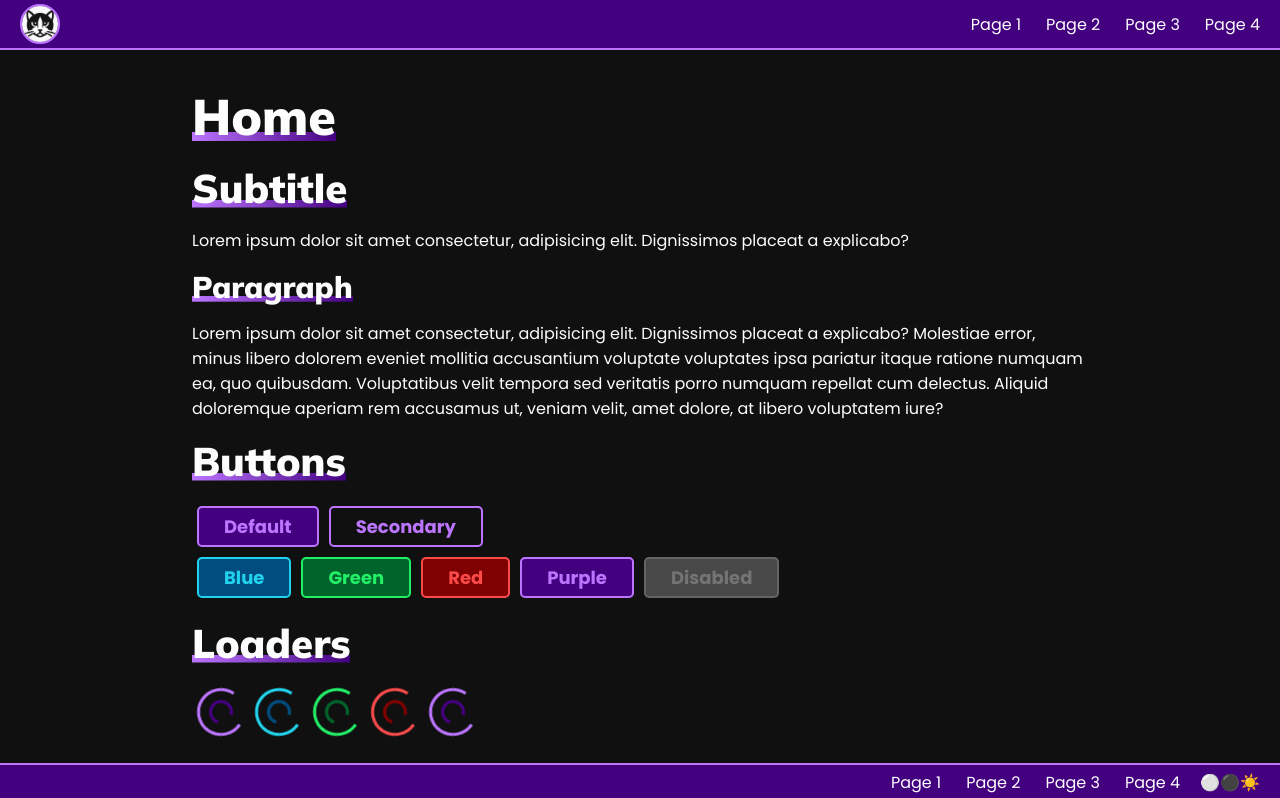
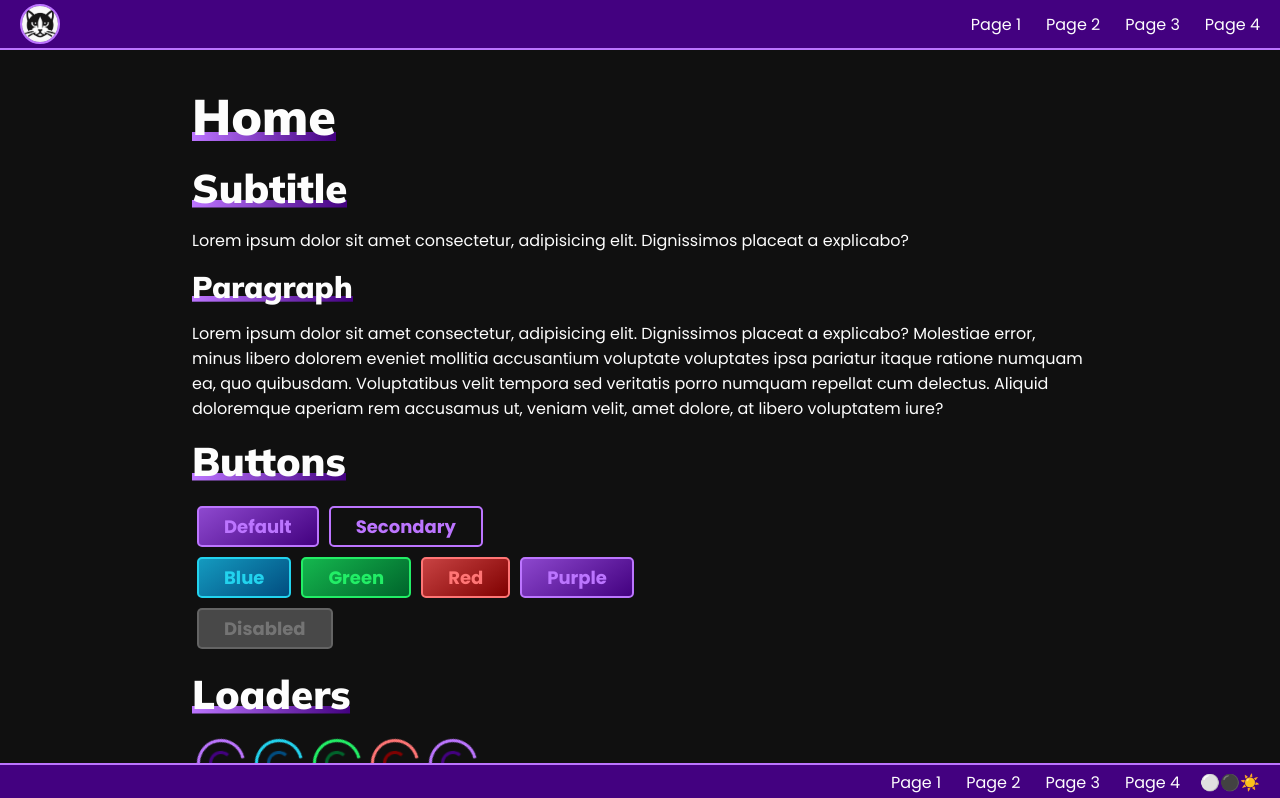
Before and after one commit to irenealcaine/template-navbar, a React (Create React App) app: page / in a window 1280 px wide. Shown: the top 798 px of the page. Built offline with nearby package versions, Linux system fonts and the light colour scheme.

Commit message:
Update 3 files

```diff
--- a/src/Components/Button/Button.scss
+++ b/src/Components/Button/Button.scss
@@ -9,31 +9,35 @@
   font-size: 18px;
   margin: 5px;
 
-  background-color: $main;
+  background: linear-gradient(145deg, $main, $dark-main);
+  background-size: 100% 300%;
+  background-position: 0% 0%;
   border: 2px solid $dark-main;
   color: $dark-main;
 
+  transition: $transition;
+
   &:hover {
-    background-color: $dark-main;
     border: 2px solid $main;
     color: $main;
     text-decoration: underline;
+    background-position: 0% 100%;
   }
 
   &.dark {
-    background-color: $dark-main;
     border: 2px solid $main;
     color: $main;
+    background-position: 0% 100%;
 
     &:hover {
-      background-color: $main;
+      background-position: 0% 0%;
       border: 2px solid $dark-main;
       color: $dark-main;
     }
   }
 
   &.secondary {
-    background-color: transparent;
+    background: transparent;
     border: 2px solid $dark-main;
     color: $dark-main;
 
@@ -53,23 +57,25 @@
   }
 
   &.blue {
-    background-color: $blue;
+    background: linear-gradient(145deg, $blue, $dark-blue);
+    background-size: 100% 300%;
+    background-position: 0% 0%;
     border: 2px solid $dark-blue;
     color: $dark-blue;
 
     &:hover {
-      background-color: $dark-blue;
+      background-position: 0% 100%;
       border: 2px solid $blue;
       color: $blue;
     }
 
     &.dark {
-      background-color: $dark-blue;
+      background-position: 0% 100%;
       border: 2px solid $blue;
       color: $blue;
 
       &:hover {
-        background-color: $blue;
+        background-position: 0% 0%;
         border: 2px solid $dark-blue;
         color: $dark-blue;
       }
@@ -77,23 +83,25 @@
   }
 
   &.green {
-    background-color: $green;
+    background: linear-gradient(145deg, $green, $dark-green);
+    background-size: 100% 300%;
+    background-position: 0% 0%;
     border: 2px solid $dark-green;
     color: $dark-green;
 
     &:hover {
-      background-color: $dark-green;
+      background-position: 0% 100%;
       border: 2px solid $green;
       color: $green;
     }
 
     &.dark {
-      background-color: $dark-green;
+      background-position: 0% 100%;
       border: 2px solid $green;
       color: $green;
 
       &:hover {
-        background-color: $green;
+        background-position: 0% 0%;
         border: 2px solid $dark-green;
         color: $dark-green;
       }
@@ -101,23 +109,25 @@
   }
 
   &.purple {
-    background-color: $purple;
+    background: linear-gradient(145deg, $purple, $dark-purple);
+    background-size: 100% 300%;
+    background-position: 0% 0%;
     border: 2px solid $dark-purple;
     color: $dark-purple;
 
     &:hover {
-      background-color: $dark-purple;
+      background-position: 0% 100%;
       border: 2px solid $purple;
       color: $purple;
     }
 
     &.dark {
-      background-color: $dark-purple;
+      background-position: 0% 100%;
       border: 2px solid $purple;
       color: $purple;
 
       &:hover {
-        background-color: $purple;
+        background-position: 0% 0%;
         border: 2px solid $dark-purple;
         color: $dark-purple;
       }
@@ -125,23 +135,25 @@
   }
 
   &.red {
-    background-color: $red;
+    background: linear-gradient(145deg, $red, $dark-red);
+    background-size: 100% 300%;
+    background-position: 0% 0%;
     border: 2px solid $dark-red;
     color: $dark-red;
 
     &:hover {
-      background-color: $dark-red;
+      background-position: 0% 100%;
       border: 2px solid $red;
       color: $red;
     }
 
     &.dark {
-      background-color: $dark-red;
+      background-position: 0% 100%;
       border: 2px solid $red;
       color: $red;
 
       &:hover {
-        background-color: $red;
+        background-position: 0% 0%;
         border: 2px solid $dark-red;
         color: $dark-red;
       }
@@ -149,14 +161,13 @@
   }
 
   &.disabled {
-    background-color: rgba(128, 128, 128, 0.5);
+    background: rgba(128, 128, 128, 0.5);
     border: 2px solid rgba(128, 128, 128, 0.5);
     color: rgba(128, 128, 128, 0.8);
     cursor: auto;
     text-decoration: none;
 
     &:hover {
-      background-color: rgba(128, 128, 128, 0.5);
       border: 2px solid rgba(128, 128, 128, 0.5);
       color: rgba(128, 128, 128, 0.8);
     }
--- a/src/Pages/Home/Home.jsx
+++ b/src/Pages/Home/Home.jsx
@@ -38,6 +38,7 @@ const Home = () => {
       <Button value={"Green"} href={"https://google.es"} color={"green"} />
       <Button value={"Red"} href={"https://google.es"} color={"red"} />
       <Button value={"Purple"} href={"https://google.es"} color={"purple"} />
+      <br />
       <Button
         value={"Disabled"}
         href={"https://google.es"}
--- a/src/Variables.scss
+++ b/src/Variables.scss
@@ -9,7 +9,7 @@ $green: #22ee66;
 $dark-green: #00642b;
 $purple: #bc75ff;
 $dark-purple: #430180;
-$red: #fa4a4a;
+$red: #ff7575;
 $dark-red: #800101;
 
 // main color
```
